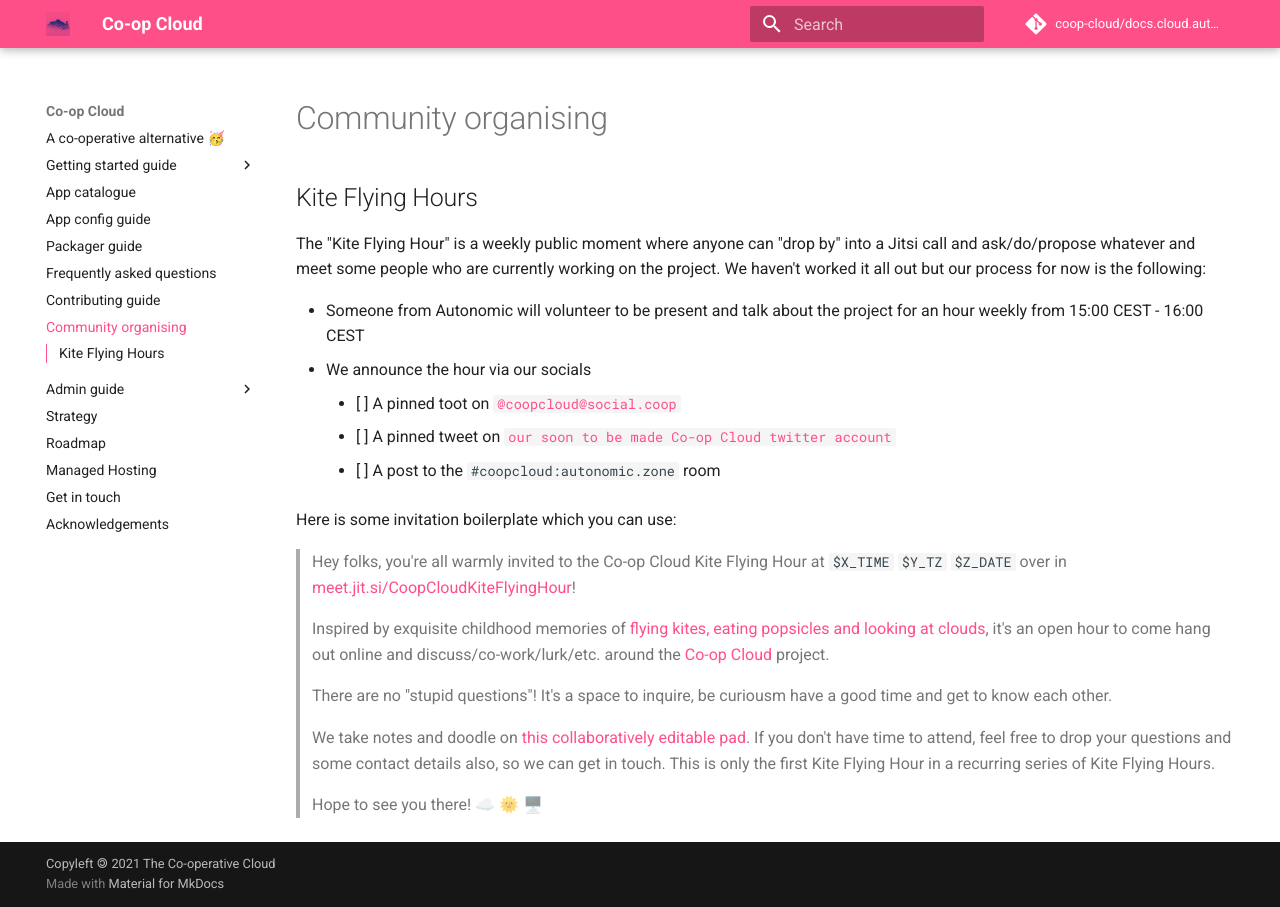
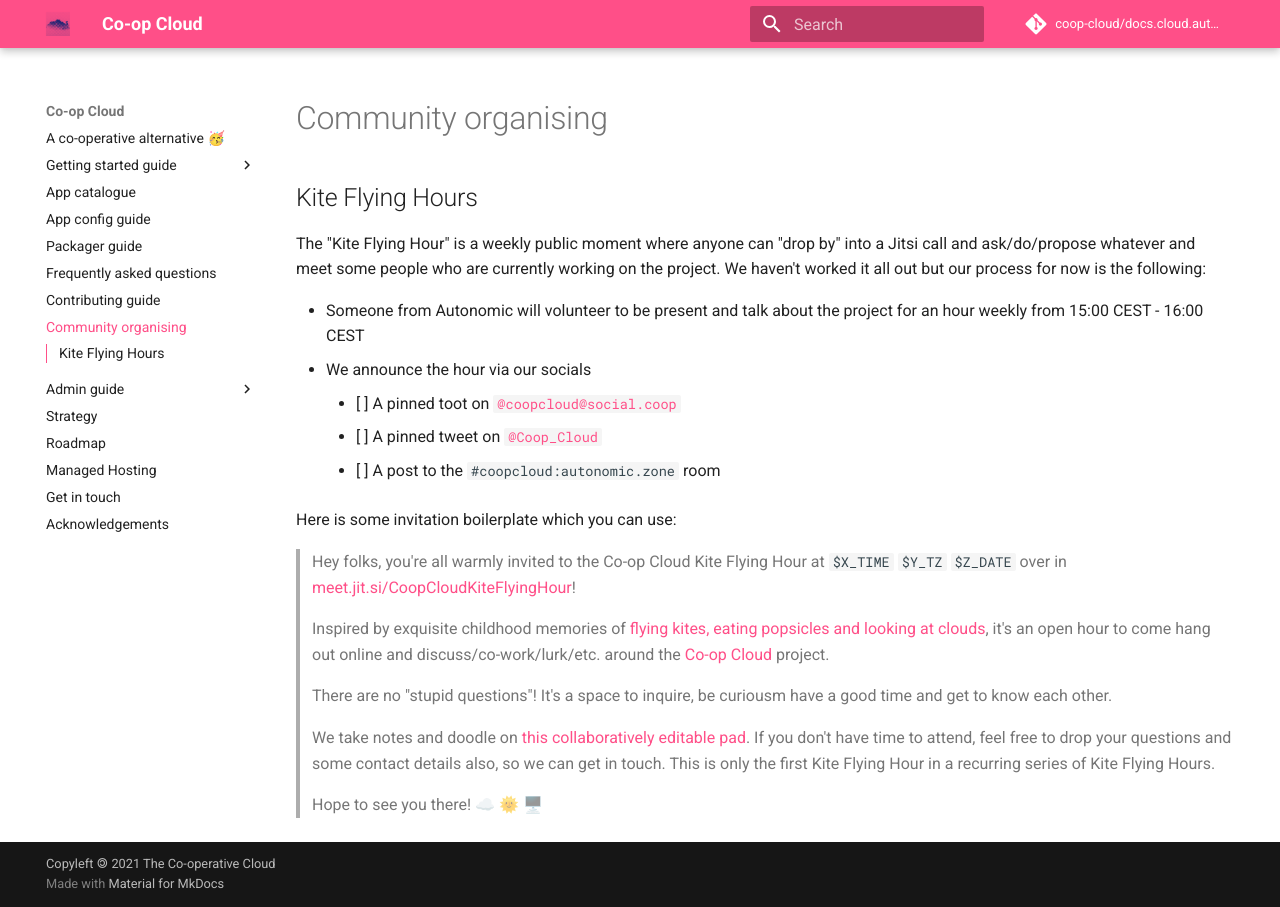
Before and after one commit to mayel/docs.coopcloud.tech, an MkDocs documentation site: the page built from docs/comm-org.md, in a window 1280 px wide. Built offline with MkDocs 1.6.1 and Material for MkDocs 9.7.7, drawn with Linux system fonts in a browser that asks for light colours.

Commit message:
Get twitter account in

```diff
--- a/docs/comm-org.md
+++ b/docs/comm-org.md
@@ -9,7 +9,7 @@
 - Someone from Autonomic will volunteer to be present and talk about the project for an hour weekly from 15:00 CEST - 16:00 CEST
 - We announce the hour via our socials
     - [ ] A pinned toot on [`@coopcloud@social.coop`](https://social.coop/@coopcloud)
-    - [ ] A pinned tweet on [`our soon to be made Co-op Cloud twitter account`](#TODO)
+    - [ ] A pinned tweet on [`@Coop_Cloud`](https://twitter.com/Coop_Cloud)
     - [ ] A post to the `#coopcloud:autonomic.zone` room
 
 Here is some invitation boilerplate which you can use:
```
